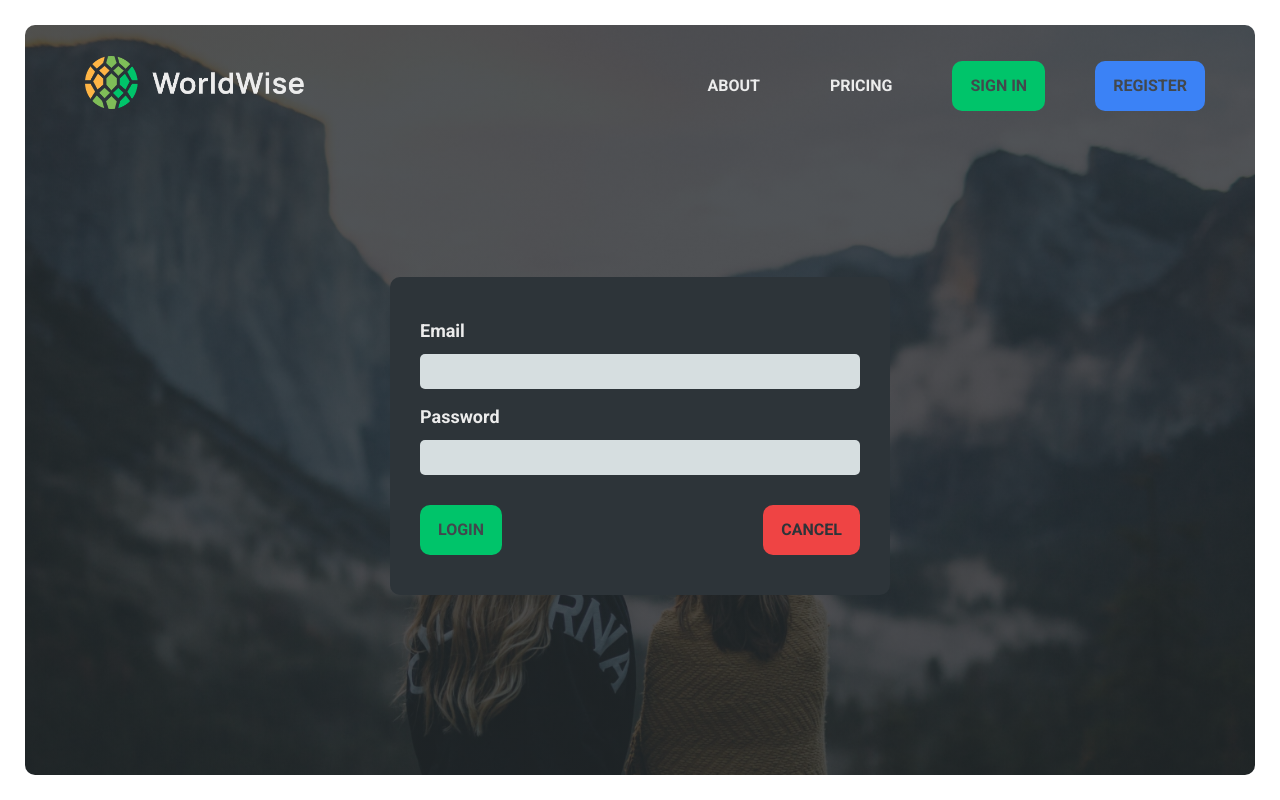
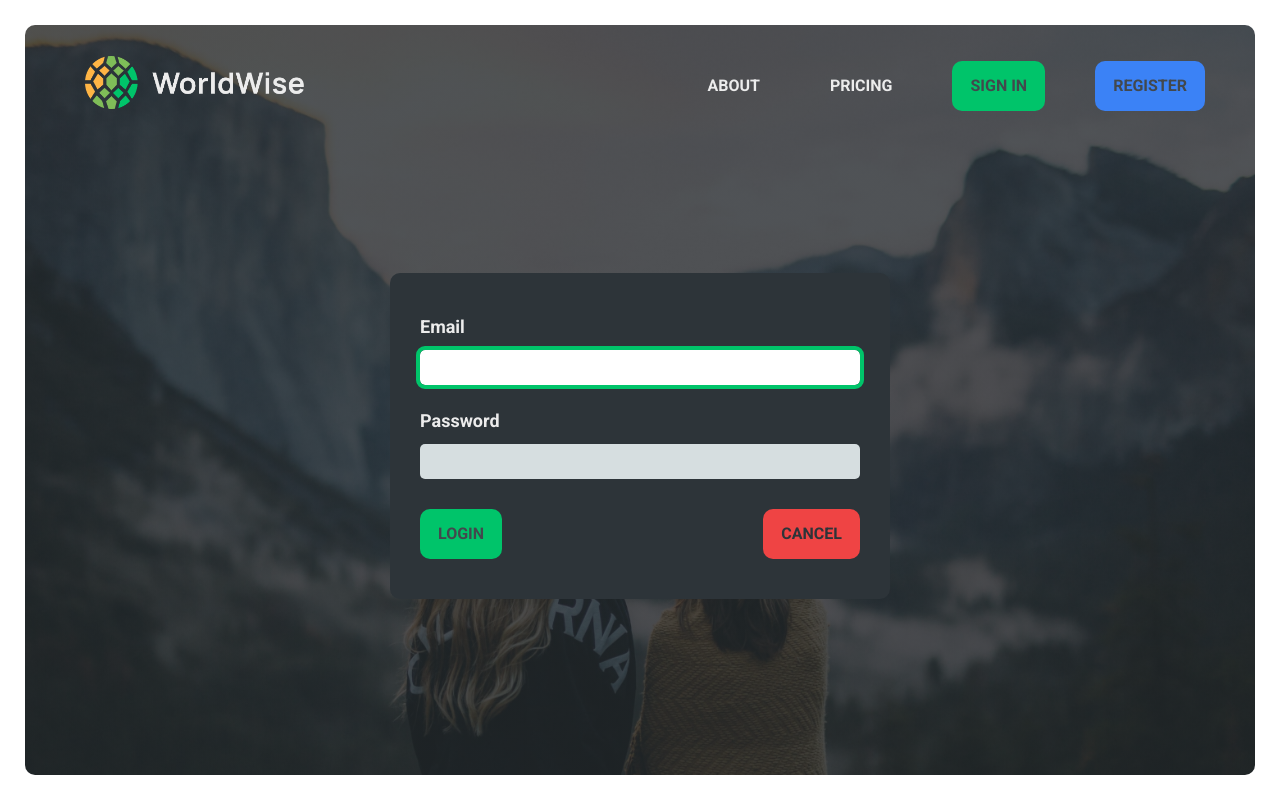
Before and after one commit to hasiukrostyslav/WorldWise, a React (Vite) app: page /login in a window 1280 px wide. Built offline with nearby package versions, Linux system fonts and the light colour scheme.

Commit message:
added first part of Login form validation

```diff
--- a/src/components/Form.tsx
+++ b/src/components/Form.tsx
@@ -3,6 +3,7 @@ import styled, { css } from 'styled-components';
 interface FormProps {
   children: React.ReactNode;
   $variation?: 'primary' | 'secondary';
+  onSubmit: () => void;
 }
 
 const variations = {
@@ -21,9 +22,14 @@ const StyledForm = styled.form<FormProps>`
   border-radius: 1rem;
 `;
 
-function Form({ children, $variation }: FormProps) {
+function Form({ children, $variation, onSubmit }: FormProps) {
   return (
-    <StyledForm $variation={$variation} autoComplete="off">
+    <StyledForm
+      onSubmit={onSubmit}
+      $variation={$variation}
+      noValidate
+      autoComplete="off"
+    >
       {children}
     </StyledForm>
   );
--- a/src/components/Input.tsx
+++ b/src/components/Input.tsx
@@ -1,26 +1,37 @@
+import { forwardRef } from 'react';
+import { UseFormRegister } from 'react-hook-form';
 import styled from 'styled-components';
+
+import type { LoginInputs, SignUpInputs } from '../types';
 
 interface InputProps {
   label: string;
   type: 'text' | 'email' | 'password';
-  name: string;
 }
 
 const StyledInput = styled.label`
   display: flex;
   flex-direction: column;
   gap: 0.8rem;
-  margin-bottom: 1.4rem;
   font-size: 1.8rem;
 `;
 
-function Input({ label, type, name }: InputProps) {
+const Input = forwardRef<
+  HTMLInputElement,
+  InputProps & ReturnType<UseFormRegister<LoginInputs | SignUpInputs>>
+>(function Input({ onChange, onBlur, name, label, type }, ref) {
   return (
     <StyledInput>
       {label}
-      <input type={type} name={name} />
+      <input
+        name={name}
+        ref={ref}
+        onChange={onChange}
+        onBlur={onBlur}
+        type={type}
+      />
     </StyledInput>
   );
-}
+});
 
 export default Input;
--- /dev/null
+++ b/src/components/InputError.tsx
@@ -0,0 +1,19 @@
+import styled from 'styled-components';
+
+const StyledInputError = styled.span`
+  color: var(--color-danger--0);
+  font-size: 1.2rem;
+  position: absolute;
+  bottom: -2.4rem;
+`;
+
+interface InputErrorProps {
+  message: string | undefined;
+}
+
+function InputError({ message }: InputErrorProps) {
+  if (!message) return;
+  return <StyledInputError>{message}</StyledInputError>;
+}
+
+export default InputError;
--- a/src/pages/Home.tsx
+++ b/src/pages/Home.tsx
@@ -1,6 +1,6 @@
 import styled from 'styled-components';
 
-import {ButtonLink} from '../components/Button';
+import { ButtonLink } from '../components/Button';
 
 const StyledHome = styled.section`
   flex-grow: 1;
@@ -25,7 +25,7 @@ function Home() {
         Never forget your wonderful experiences, and show your friends how you
         have wandered the world.
       </h3>
-      <ButtonLink to="app" size="large">
+      <ButtonLink to="login" size="large">
         Start tracking now
       </ButtonLink>
     </StyledHome>
--- a/src/pages/Login.tsx
+++ b/src/pages/Login.tsx
@@ -1,9 +1,14 @@
+import { useEffect } from 'react';
+import { useForm, SubmitHandler } from 'react-hook-form';
 import { useNavigate } from 'react-router-dom';
 import styled from 'styled-components';
 
+import type { LoginInputs } from '../types';
+
 import Form from '../components/Form';
 import Input from '../components/Input';
-import {Button} from '../components/Button';
+import InputError from '../components/InputError';
+import { Button } from '../components/Button';
 
 const StyledLogin = styled.section`
   flex-grow: 1;
@@ -11,7 +16,12 @@ const StyledLogin = styled.section`
   align-items: center;
   justify-content: center;
 
-  div {
+  .input-box {
+    position: relative;
+    margin-bottom: 2.2rem;
+  }
+
+  .footer {
     margin-top: 3rem;
     display: flex;
     align-items: end;
@@ -20,14 +30,61 @@ const StyledLogin = styled.section`
 `;
 
 function Login() {
+  const {
+    register,
+    handleSubmit,
+    reset,
+    setFocus,
+    formState: { errors },
+  } = useForm<LoginInputs>();
   const navigate = useNavigate();
+
+  useEffect(() => {
+    setFocus('email');
+  }, [setFocus]);
+
+  const onSubmit: SubmitHandler<LoginInputs> = (data) => {
+    console.log(data);
+    reset();
+  };
 
   return (
     <StyledLogin>
-      <Form>
-        <Input label="Email" type="email" name="email" />
-        <Input label="Password" type="password" name="password" />
-        <div>
+      <Form onSubmit={handleSubmit(onSubmit)}>
+        <div className="input-box">
+          <Input
+            label="Email"
+            type="email"
+            {...register('email', {
+              required: 'Please enter your email',
+              pattern: {
+                value: /^[a-z0-9]+@[a-z]+\.[a-z]{2,3}$/,
+                message: 'Please enter valid email!',
+              },
+            })}
+          />
+          {errors.email && <InputError message={errors.email.message} />}
+        </div>
+        <div className="input-box">
+          <Input
+            label="Password"
+            type="password"
+            {...register('password', {
+              required: 'Please enter your password',
+              minLength: 8,
+            })}
+          />
+          {errors.password && (
+            <InputError
+              message={
+                errors.password.type === 'minLength'
+                  ? 'Password should contain at least 8 characters'
+                  : errors.password.message
+              }
+            />
+          )}
+        </div>
+        <div className="footer">
           <Button>Login</Button>
           <Button
             type="button"
```
Also changed, not shown: src/types/index.ts (+10 -0 lines).
